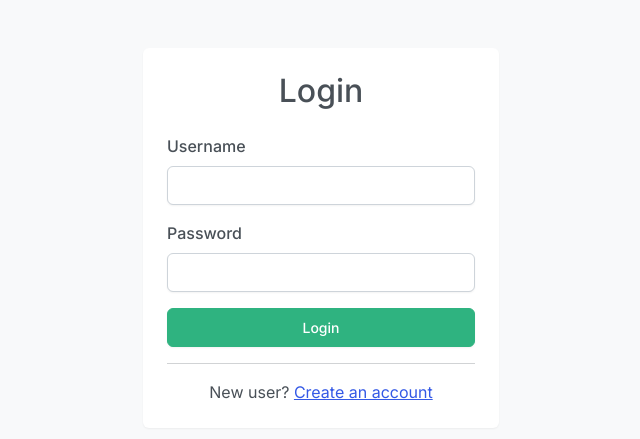
After one commit to Ifenny77/my-notes-app, a Flask app: page /login in a window 1280 px wide. The commit adds this page. Shown: the top 439 px of the page, without its empty margins (319-959 px from the left). Run offline with Flask 3, Linux system fonts and the light colour scheme; some libraries are stand-ins or nearby versions.

Commit message:
Final fix: Adding login and user management

```diff
--- a/app.py
+++ b/app.py
@@ -1,52 +1,110 @@
 from datetime import datetime
 from flask import Flask, render_template, request, redirect, url_for
 from flask_sqlalchemy import SQLAlchemy
+from flask_login import LoginManager, UserMixin, login_user, login_required, logout_user, current_user
+from werkzeug.security import generate_password_hash, check_password_hash
 
 app = Flask(__name__)
 
-# This tells Python where to save your database file
+# Configuration
 app.config['SQLALCHEMY_DATABASE_URI'] = 'sqlite:///notes.db'
+app.config['SECRET_KEY'] = 'your-very-secret-key-here'
+
+login_manager = LoginManager()
+login_manager.init_app(app)
+login_manager.login_view = 'login'
+
 db = SQLAlchemy(app)
 
-# This defines what a "Note" looks like in our database
+# Database Models
+class User(UserMixin, db.Model):
+    id = db.Column(db.Integer, primary_key=True)
+    username = db.Column(db.String(150), unique=True, nullable=False)
+    password = db.Column(db.String(150), nullable=False)
+    notes = db.relationship('Note', backref='author', lazy=True)
+
 class Note(db.Model):
     id = db.Column(db.Integer, primary_key=True)
     content = db.Column(db.String(200), nullable=False)
     date_created = db.Column(db.DateTime, default=datetime.utcnow)
-# Create the database file automatically
+    user_id = db.Column(db.Integer, db.ForeignKey('user.id'), nullable=False)
+
+@login_manager.user_loader
+def load_user(user_id):
+    return User.query.get(int(user_id))
+
+# Create tables
 with app.app_context():
     db.create_all()
 
+# --- ROUTES ---
+
+@app.route('/signup', methods=['GET', 'POST'])
+def signup():
+    if request.method == 'POST':
+        username = request.form.get('username')
+        password = request.form.get('password')
+        # Simplified hashing for better compatibility
+        hashed_password = generate_password_hash(password)
+
+        # Check if user already exists
+        user_exists = User.query.filter_by(username=username).first()
+        if user_exists:
+            return "Username already taken"
+
+        new_user = User(username=username, password=hashed_password)
+        db.session.add(new_user)
+        db.session.commit()
+        return redirect(url_for('login'))
+    return render_template('signup.html')
+
+@app.route('/login', methods=['GET', 'POST'])
+def login():
+    if request.method == 'POST':
+        username = request.form.get('username')
+        password = request.form.get('password')
+        user = User.query.filter_by(username=username).first()
+
+        if user and check_password_hash(user.password, password):
+            login_user(user)
+            return redirect(url_for('index'))
+    return render_template('login.html')
+
+@app.route('/logout')
+@login_required
+def logout():
+    logout_user()
+    return redirect(url_for('login'))
+
 @app.route('/')
+@login_required
 def index():
-    # Pull all notes from the database to show them
-    all_notes = Note.query.all()
-    return render_template('index.html', notes=all_notes)
+    user_notes = Note.query.filter_by(user_id=current_user.id).all()
+    return render_template('index.html', notes=user_notes)
 
 @app.route('/add', methods=['POST'])
-def add_note():
-    # Get the text from the input box
-    note_text = request.form.get('content')
-    if note_text:
-        new_note = Note(content=note_text)
+@login_required
+def add():
+    note_content = request.form.get('content')
+    if note_content:
+        new_note = Note(content=note_content, user_id=current_user.id)
         db.session.add(new_note)
         db.session.commit()
     return redirect(url_for('index'))
 
 @app.route('/delete/<int:id>')
-def delete_note(id):
-    note_to_delete = Note.query.get_or_404(id)
-    db.session.delete(note_to_delete)
-    db.session.commit()
-    return redirect(url_for('index'))
-
-@app.route('/delete/<int:id>')
+@login_required
 def delete(id):
     note_to_delete = Note.query.get_or_404(id)
+
+    # SECURITY: Make sure the note belongs to the logged-in user!
+    if note_to_delete.user_id != current_user.id:
+        return "You are not authorized to delete this note"
+
     try:
         db.session.delete(note_to_delete)
         db.session.commit()
-        return redirect('/')
+        return redirect(url_for('index'))
     except:
         return 'There was a problem deleting that note'
 
--- a/requirements.txt
+++ b/requirements.txt
@@ -1,12 +1,11 @@
 blinker==1.9.0
 click==8.3.1
 Flask==3.1.2
+Flask-Login==0.6.3
 Flask-SQLAlchemy==3.1.1
-gunicorn==23.0.0
 itsdangerous==2.2.0
 Jinja2==3.1.6
 MarkupSafe==3.0.3
-packaging==25.0
 SQLAlchemy==2.0.45
 typing_extensions==4.15.0
 Werkzeug==3.1.5
--- a/templates/index.html
+++ b/templates/index.html
@@ -1,5 +1,6 @@
 <!DOCTYPE html>
 <html lang="en">
+<h1 class="text-center mt-4">Welcome, {{ current_user.username }}'s Notes</h1>
 <head>
     <meta charset="UTF-8">
     <meta name="viewport" content="width=device-width, initial-scale=1.0">
--- /dev/null
+++ b/templates/login.html
@@ -0,0 +1,35 @@
+<!DOCTYPE html>
+<html lang="en">
+<head>
+    <meta charset="UTF-8">
+    <meta name="viewport" content="width=device-width, initial-scale=1.0">
+    <title>Login - Note to Self</title>
+    <link rel="stylesheet" href="https://cdn.jsdelivr.net/npm/bootswatch@5.3.3/dist/zephyr/bootstrap.min.css">
+</head>
+<body class="bg-light">
+    <div class="container mt-5">
+        <div class="row justify-content-center">
+            <div class="col-md-4">
+                <div class="card shadow border-0">
+                    <div class="card-body p-4">
+                        <h2 class="text-center mb-4">Login</h2>
+                        <form method="POST">
+                            <div class="mb-3">
+                                <label class="form-label">Username</label>
+                                <input type="text" name="username" class="form-control" required>
+                            </div>
+                            <div class="mb-3">
+                                <label class="form-label">Password</label>
+                                <input type="password" name="password" class="form-control" required>
+                            </div>
+                            <button type="submit" class="btn btn-success w-100">Login</button>
+                        </form>
+                        <hr>
+                        <p class="text-center mb-0">New user? <a href="/signup">Create an account</a></p>
+                    </div>
+                </div>
+            </div>
+        </div>
+    </div>
+</body>
+</html>
```
Also changed, not shown: templates/signup.html (added, +35 -0 lines), 2 other files.
